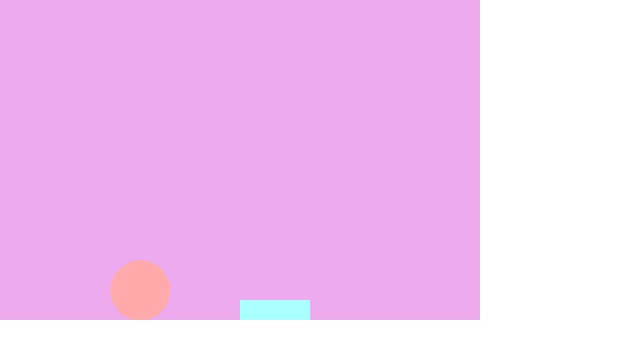
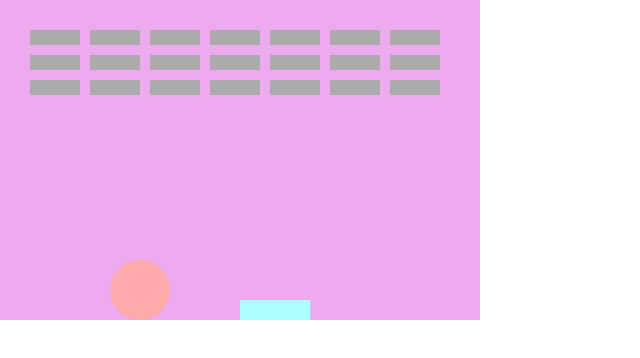
Before and after one commit to JaosnHsieh/my-rxjs-playground, a plain HTML site: page index.html in a window 1280 px wide. Shown: the whole page, without its empty margins (0-640 px from the left). Drawn offline with Linux system fonts and the light colour scheme.

Commit message:
add bricks

```diff
--- a/index.html
+++ b/index.html
@@ -21,11 +21,45 @@
       const canvas = document.getElementById('canvas');
       const ctx = canvas.getContext('2d');
 
+      let x = canvas.width / 2;
+      let y = canvas.height - 30;
+      let dx = 2;
+      let dy = -2;
+      let ballRadius = 30;
+
       let paddleWidth = 70;
       let paddleHeight = 20;
       let paddleX = canvas.width / 2;
+
       let isLeftPressed = false;
       let isRightPressed = false;
+
+      let brickRowCount = 3;
+      let brickColumCount = 7;
+      let brickWidth = 50;
+      let brickHeight = 15;
+      let brickPadding = 10;
+      let brickOffsetTop = 30;
+      let brickOffsetLeft = 30;
+
+      let bricks = [];
+      function drawBricks() {
+        for (let i = 0; i < brickRowCount; ++i) {
+          bricks[i] = [];
+          for (let j = 0; j < brickColumCount; ++j) {
+            bricks[i][j] = { x: 0, y: 0 };
+            const brickX = j * (brickWidth + brickPadding) + brickOffsetLeft;
+            const brickY = i * (brickHeight + brickPadding) + brickOffsetTop;
+            bricks[i][j].x = brickX;
+            bricks[i][j].y = brickY;
+            ctx.beginPath();
+            ctx.rect(brickX, brickY, brickWidth, brickHeight);
+            ctx.fillStyle = '#ababab';
+            ctx.fill();
+            ctx.closePath();
+          }
+        }
+      }
 
       const interval = setInterval(draw, 10);
 
@@ -58,23 +92,16 @@
         ctx.closePath();
       }
 
-      let x = canvas.width / 2;
-      let y = canvas.height - 30;
-      let dx = 2;
-      let dy = -2;
-      let ballRadius = 30;
-
       function drawBall() {
         if (y + dy < 0 + ballRadius) {
           dy = -dy;
-        }else if(y + dy > canvas.height - ballRadius){
-            if(x>paddleX && x<paddleX+paddleWidth){
-                dy=-dy;
-            }else{
-                clearInterval(interval);
+        } else if (y + dy > canvas.height - ballRadius) {
+          if (x > paddleX && x < paddleX + paddleWidth) {
+            dy = -dy;
+          } else {
+            clearInterval(interval);
             alert('GAME OVER');
-            }
-
+          }
         }
         if (x + dx < 0 + ballRadius || x + dx > canvas.width - ballRadius) {
           dx = -dx;
@@ -89,6 +116,7 @@
         ctx.clearRect(0, 0, canvas.width, canvas.height);
         drawBall();
         drawPaddle();
+        drawBricks();
         if (isLeftPressed) {
           paddleX -= 7;
           if (paddleX < 0) {
```
